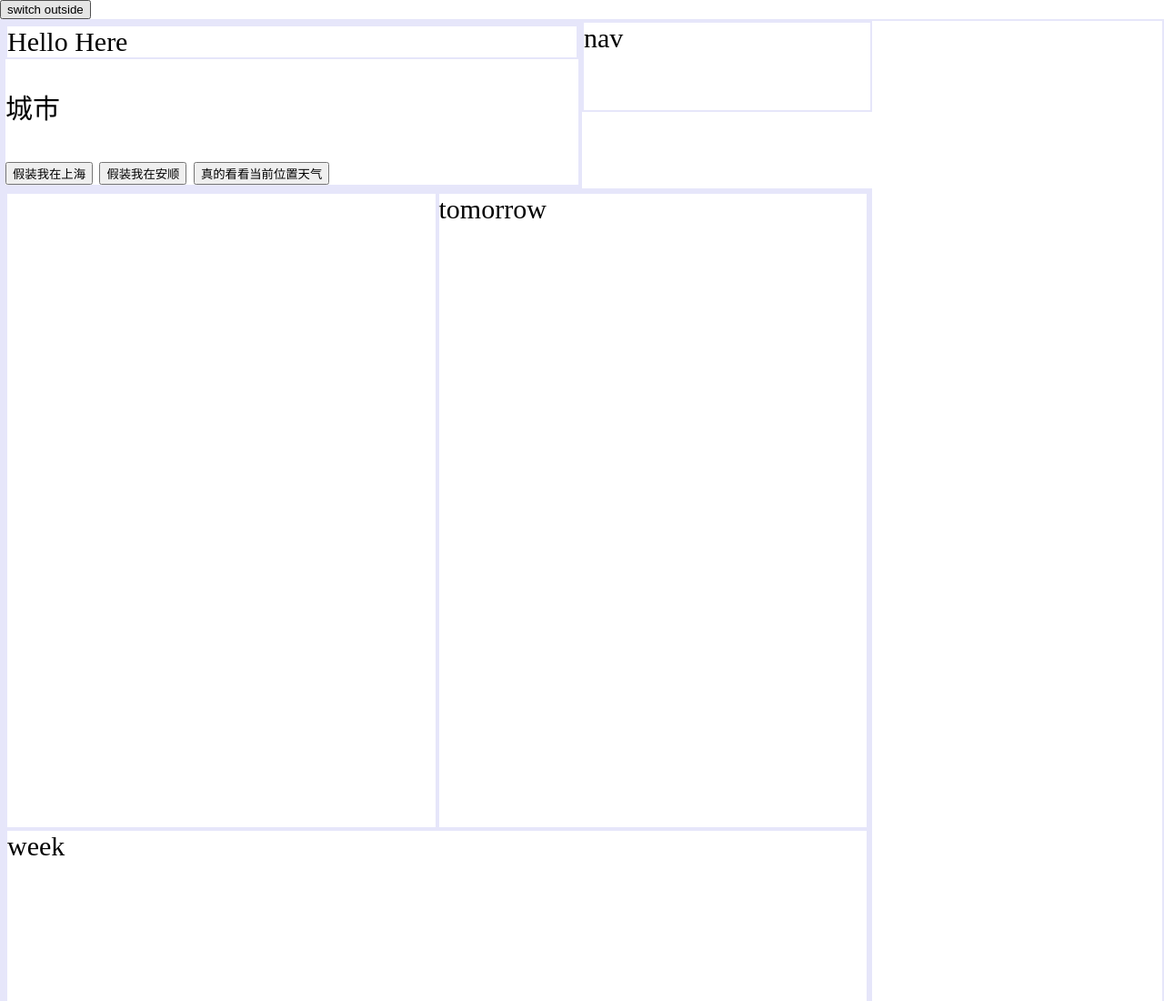
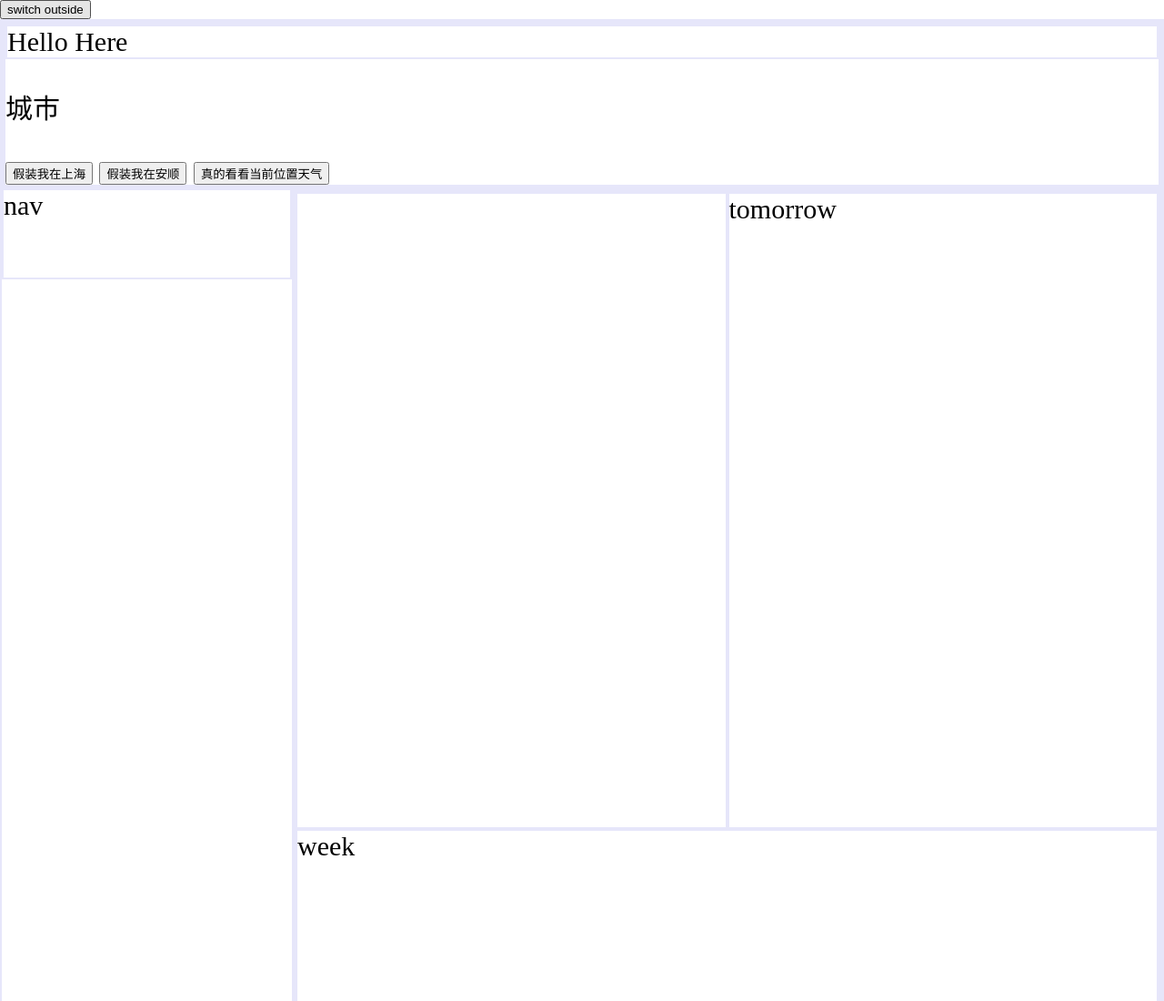
Before and after one commit to yemaoteng/weather, a plain HTML site: page index.html in a window 1280 px wide. Shown: the top 1100 px of the page at 91% size. Drawn offline with Linux system fonts and the light colour scheme.

Commit message:
保存。准备解决城市列表的pop，push的方法

```diff
--- a/index.html
+++ b/index.html
@@ -16,7 +16,7 @@
 
 
 <div id="vapp" class="row">
-    <div class="tem col-sm-12 col-md-12 col-lg-12">
+    <div class="tem col-sm-12 col-md-12 col-lg-24">
         <!--这里临时插入测试代码-->
         <div class="row">
             <div>Hello Here</div>
--- a/js/resweather.js
+++ b/js/resweather.js
@@ -127,69 +127,104 @@ var vvvapp = new Vue({
   data: {
     vnow:{//尚未定位成功应该显示这里的空信息
       "city":"城市",
-      "cityid":"24","citycode":"101020100",
-      "date":"2018-06-01","week":"星期五","weather":"晴",
-      "temp":"26","temphigh":"26","templow":"19","img":"0","humidity":"37",
-      "pressure":"1015","windspeed":"1.3","winddirect":"静风",
-      "windpower":"0级","updatetime":"2018-06-01 13:59:00",
+      "cityid":"24",
+      "citycode":"101020100",
+      "date":"2018-06-01",
+      "week":"星期五",
+      "weather":"晴",
+      "temp":"26",
+      "temphigh":"26",
+      "templow":"19",
+      "img":"0",
+      "humidity":"37",
+      "pressure":"1015",
+      "windspeed":"1.3",
+      "winddirect":"静风",
+      "windpower":"0级",
+      "updatetime":"2018-06-01 13:59:00",
       "index":[
-        {"iname":"空调指数","ivalue":"较少开启","detail":"您将感到很舒适，一般不需要开启空调。"},
-        {"iname":"运动指数","ivalue":"较适宜","detail":"天气较好，但风力较大，推荐您进行室内运动，若在户外运动请注意防风。"},
-        {"iname":"紫外线指数","ivalue":"强","detail":"紫外线辐射强，建议涂擦SPF20左右、PA++的防晒护肤品。避免在10点至14点暴露于日光下。"},
-        {"iname":"感冒指数","ivalue":"少发","detail":"各项气象条件适宜，无明显降温过程，发生感冒机率较低。"},
-        {"iname":"洗车指数","ivalue":"较适宜","detail":"较适宜洗车，未来一天无雨，风力较小，擦洗一新的汽车至少能保持一天。"},
-        {"iname":"空气污染扩散指数","ivalue":"良","detail":"气象条件有利于空气污染物稀释、扩散和清除，可在室外正常活动。"},
-        {"iname":"穿衣指数","ivalue":"舒适","detail":"建议着长袖T恤、衬衫加单裤等服装。年老体弱者宜着针织长袖衬衫、马甲和长裤。"}
+        {"iname":"空调指数","ivalue":"---","detail":"---。"},
+        {"iname":"运动指数","ivalue":"---","detail":"---"},
+        {"iname":"紫外指数","ivalue":"---","detail":"---"},
+        {"iname":"感冒指数","ivalue":"---","detail":"---"},
+        {"iname":"洗车指数","ivalue":"---","detail":"---"},
+        {"iname":"污染扩散","ivalue":"---","detail":"---"},
+        {"iname":"穿衣指数","ivalue":"---","detail":"---"}
       ],
       "aqi":{
-        "so2":"6","so224":"7","no2":"32","no224":"31","co":"0.600","co24":"0.610","o3":"72","o38":"75","o324":"94","pm10":"33","pm1024":"34",
-        "pm2_5":"29","pm2_524":"36","iso2":"3","ino2":"16","ico":"6","io3":"23","io38":"38","ipm10":"31","ipm2_5":"42","aqi":"42",
-        "primarypollutant":"PM2.5","quality":"优","timepoint":"2018-05-19 21:00:00",
+        "so2":"---",
+        "so224":"---",
+        "no2":"---",
+        "no224":"---",
+        "co":"---",
+        "co24":"---",
+        "o3":"---",
+        "o38":"---",
+        "o324":"---",
+        "pm10":"---",
+        "pm1024":"---",
+        "pm2_5":"---",
+        "pm2_524":"---",
+        "iso2":"---",
+        "ino2":"---",
+        "ico":"---",
+        "io3":"---",
+        "io38":"---",
+        "ipm10":"---",
+        "ipm2_5":"---",
+        "aqi":"---",
+        "primarypollutant":"---",
+        "quality":"---",
+        "timepoint":"2018-05-19 21:00:00",
         "aqiinfo":{"level":"一级","color":"#00e400","affect":"空气质量令人满意，基本无空气污染","measure":"各类人群可正常活动"}
       },
       "daily":[
-        {"date":"2018-06-01","week":"星期五","sunrise":"04:51","sunset":"18:53","night":{"weather":"晴","templow":"19","img":"0","winddirect":"东北风","windpower":"3-5级"},"day":{"weather":"晴","temphigh":"26","img":"0","winddirect":"东北风","windpower":"3-5级"}},
-        {"date":"2018-06-02","week":"星期六","sunrise":"04:51","sunset":"18:53","night":{"weather":"多云","templow":"19","img":"1","winddirect":"东南风","windpower":"3-5级"},"day":{"weather":"多云","temphigh":"27","img":"1","winddirect":"东风","windpower":"3-5级"}},
-        {"date":"2018-06-03","week":"星期日","sunrise":"04:51","sunset":"18:54","night":{"weather":"多云","templow":"21","img":"1","winddirect":"东南风","windpower":"3-5级"},"day":{"weather":"多云","temphigh":"27","img":"1","winddirect":"东南风","windpower":"3-5级"}},
-        {"date":"2018-06-04","week":"星期一","sunrise":"04:50","sunset":"18:54","night":{"weather":"中雨","templow":"21","img":"8","winddirect":"东北风","windpower":"微风"},"day":{"weather":"小雨","temphigh":"28","img":"7","winddirect":"东南风","windpower":"微风"}},
-        {"date":"2018-06-05","week":"星期二","sunrise":"04:50","sunset":"18:55","night":{"weather":"阴","templow":"21","img":"2","winddirect":"东北风","windpower":"微风"},"day":{"weather":"中雨","temphigh":"26","img":"8","winddirect":"东北风","windpower":"微风"}},
-        {"date":"2018-06-06","week":"星期三","sunrise":"04:50","sunset":"18:55","night":{"weather":"多云","templow":"22","img":"1","winddirect":"东北风","windpower":"微风"},"day":{"weather":"小雨","temphigh":"26","img":"7","winddirect":"东风","windpower":"微风"}},
-        {"date":"2018-06-07","week":"星期四","sunrise":"04:50","sunset":"18:56","night":{"weather":"阴","templow":"20","img":"2","winddirect":"持续无风向","windpower":"微风"},"day":{"weather":"小雨","temphigh":"25","img":"7","winddirect":"东风","windpower":"微风"}}
+        {"date":"2018-06-01","week":"---","sunrise":"00:00","sunset":"00:00","night":{"weather":"---","templow":"---","img":"0","winddirect":"---","windpower":"---"},"day":{"weather":"---","temphigh":"---","img":"0","winddirect":"---","windpower":"---"}},
+        {"date":"2018-06-01","week":"---","sunrise":"00:00","sunset":"00:00","night":{"weather":"---","templow":"---","img":"0","winddirect":"---","windpower":"---"},"day":{"weather":"---","temphigh":"---","img":"0","winddirect":"---","windpower":"---"}},
+        {"date":"2018-06-01","week":"---","sunrise":"00:00","sunset":"00:00","night":{"weather":"---","templow":"---","img":"0","winddirect":"---","windpower":"---"},"day":{"weather":"---","temphigh":"---","img":"0","winddirect":"---","windpower":"---"}},
+        {"date":"2018-06-01","week":"---","sunrise":"00:00","sunset":"00:00","night":{"weather":"---","templow":"---","img":"0","winddirect":"---","windpower":"---"},"day":{"weather":"---","temphigh":"---","img":"0","winddirect":"---","windpower":"---"}},
+        {"date":"2018-06-01","week":"---","sunrise":"00:00","sunset":"00:00","night":{"weather":"---","templow":"---","img":"0","winddirect":"---","windpower":"---"},"day":{"weather":"---","temphigh":"---","img":"0","winddirect":"---","windpower":"---"}},
+        {"date":"2018-06-01","week":"---","sunrise":"00:00","sunset":"00:00","night":{"weather":"---","templow":"---","img":"0","winddirect":"---","windpower":"---"},"day":{"weather":"---","temphigh":"---","img":"0","winddirect":"---","windpower":"---"}},
+        {"date":"2018-06-01","week":"---","sunrise":"00:00","sunset":"00:00","night":{"weather":"---","templow":"---","img":"0","winddirect":"---","windpower":"---"},"day":{"weather":"---","temphigh":"---","img":"0","winddirect":"---","windpower":"---"}}
       ],
       "hourly":[
-                {"time":"13:00","weather":"晴","temp":"27","img":"0"},
-                {"time":"14:00","weather":"晴","temp":"27","img":"0"},
-                {"time":"15:00","weather":"晴","temp":"26","img":"0"},
-                {"time":"16:00","weather":"晴","temp":"26","img":"0"},
-                {"time":"17:00","weather":"晴","temp":"25","img":"0"},
-                {"time":"18:00","weather":"晴","temp":"24","img":"0"},
-                {"time":"19:00","weather":"晴","temp":"22","img":"0"},
-                {"time":"20:00","weather":"晴","temp":"21","img":"0"},
-                {"time":"21:00","weather":"多云","temp":"21","img":"1"},
-                {"time":"22:00","weather":"多云","temp":"20","img":"1"},
-                {"time":"23:00","weather":"多云","temp":"20","img":"1"},
-                {"time":"0:00","weather":"多云","temp":"20","img":"1"},
-                {"time":"1:00","weather":"多云","temp":"20","img":"1"},
-                {"time":"2:00","weather":"多云","temp":"20","img":"1"},
-                {"time":"3:00","weather":"多云","temp":"19","img":"1"},
-                {"time":"4:00","weather":"多云","temp":"19","img":"1"},
-                {"time":"5:00","weather":"多云","temp":"20","img":"1"},
-                {"time":"6:00","weather":"多云","temp":"20","img":"1"},
-                {"time":"7:00","weather":"多云","temp":"22","img":"1"},
-                {"time":"8:00","weather":"多云","temp":"23","img":"1"},
-                {"time":"9:00","weather":"多云","temp":"25","img":"1"},
-                {"time":"10:00","weather":"多云","temp":"26","img":"1"},
-                {"time":"11:00","weather":"多云","temp":"27","img":"1"},
-                {"time":"12:00","weather":"多云","temp":"27","img":"1"}
-              ]
-      }//vnow的花括号
+        {"time":"00:00","weather":"---","temp":"---","img":"0"},
+        {"time":"00:00","weather":"---","temp":"---","img":"0"},
+        {"time":"00:00","weather":"---","temp":"---","img":"0"},
+        {"time":"00:00","weather":"---","temp":"---","img":"0"},
+        {"time":"00:00","weather":"---","temp":"---","img":"0"},
+        {"time":"00:00","weather":"---","temp":"---","img":"0"},
+        {"time":"00:00","weather":"---","temp":"---","img":"0"},
+        {"time":"00:00","weather":"---","temp":"---","img":"0"},
+        {"time":"00:00","weather":"---","temp":"---","img":"0"},
+        {"time":"00:00","weather":"---","temp":"---","img":"0"},
+        {"time":"00:00","weather":"---","temp":"---","img":"0"},
+        {"time":"00:00","weather":"---","temp":"---","img":"0"},
+        {"time":"00:00","weather":"---","temp":"---","img":"0"},
+        {"time":"00:00","weather":"---","temp":"---","img":"0"},
+        {"time":"00:00","weather":"---","temp":"---","img":"0"},
+        {"time":"00:00","weather":"---","temp":"---","img":"0"},
+        {"time":"00:00","weather":"---","temp":"---","img":"0"},
+        {"time":"00:00","weather":"---","temp":"---","img":"0"},
+        {"time":"00:00","weather":"---","temp":"---","img":"0"},
+        {"time":"00:00","weather":"---","temp":"---","img":"0"},
+        {"time":"00:00","weather":"---","temp":"---","img":"0"},
+        {"time":"00:00","weather":"---","temp":"---","img":"0"},
+        {"time":"00:00","weather":"---","temp":"---","img":"0"},
+        {"time":"00:00","weather":"---","temp":"---","img":"0"}
+      ]
+    },//vnow的花括号
+    citylist:[
+      {cityname:"广州"},
+      {cityname:"深圳"},
+    ]
   },//这个是data的花括号
   methods:{
     loadshanghai:function(){
-      this.vnow = shanghai;
+      this.vnow = shanghai.result;
     },
     loadanshun:function(){
-      this.vnow = anshun;
+      this.vnow = anshun.result;
     },
     vupup:function(){
       if (navigator.geolocation) {
@@ -199,7 +234,6 @@ var vvvapp = new Vue({
       }else{
         console.log("can not get navigator.geolocation");
       }
-      console.log("upup() end");
     }
   },
   computed: {
@@ -246,7 +280,13 @@ function qqweather(position) {
   })
   .then(function (data){
     console.log(data);
-    vvvapp.vnow = data;
+    if(data.msg=='ok'){
+      vvvapp.vnow = data.result;
+    }else{
+      console.log(data.msg);
+      console.log('返回天气错误，请稍后再试');
+    }
+
   })
   .catch(function (err) {
     console.error(err);
```
